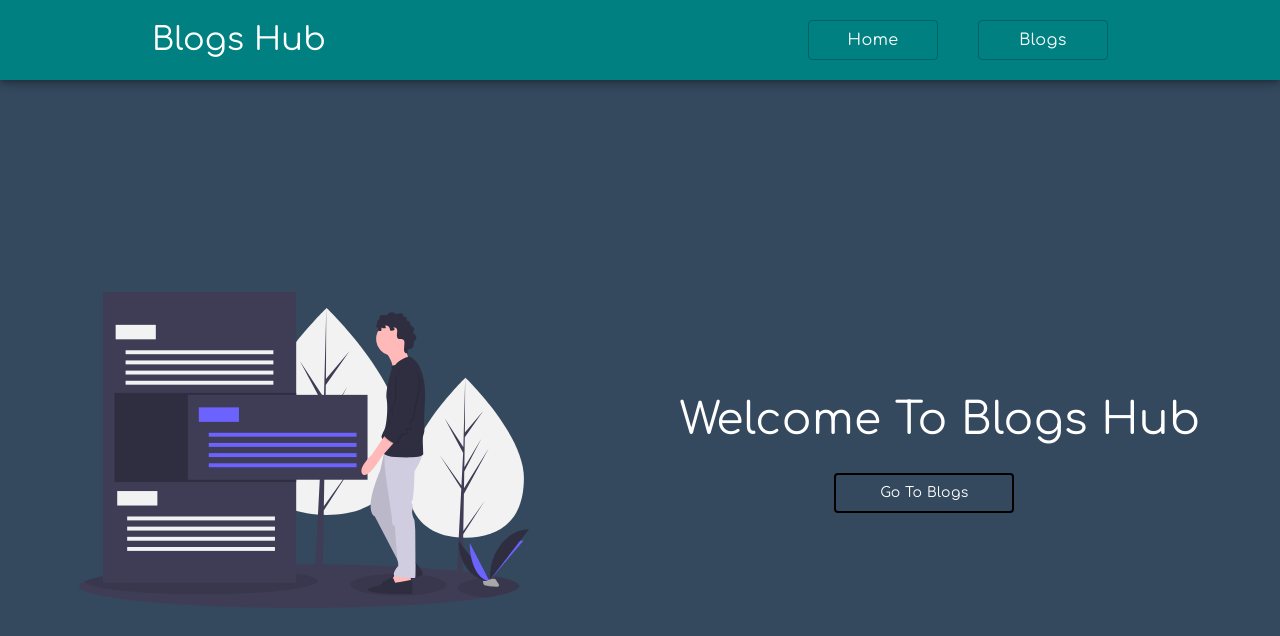
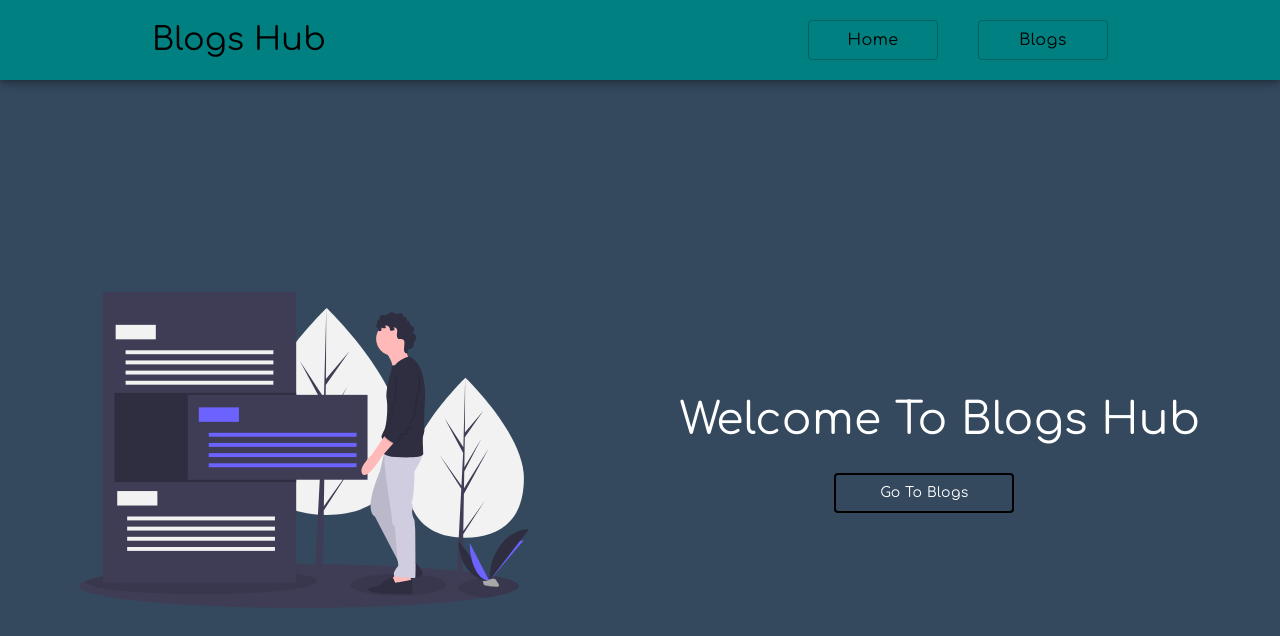
Before and after one commit to rooshanahmed/Gatsby-Blog-Site, a Gatsby site: page / in a window 1280 px wide. Built offline with nearby package versions, Linux system fonts and the light colour scheme; Gatsby itself is replaced by a stand-in of ours; a web font is replaced by a local one.

Commit message:
Update Header.tsx

```diff
--- a/src/components/Header.tsx
+++ b/src/components/Header.tsx
@@ -29,7 +29,7 @@ const useStyles = makeStyles((theme: Theme) =>
     },
     title: {
       fontSize: "32px",
-      color: "#fff",
+      color: "black",
       fontFamily: "Comfortaa",
     },
     btnRoot: {
@@ -37,7 +37,7 @@ const useStyles = makeStyles((theme: Theme) =>
     },
     btn: {
       margin: "20px",
-      color: "#fff",
+      color: "black",
       fontSize: "16px",
       fontFamily: "Comfortaa",
       width: "130px",
```
